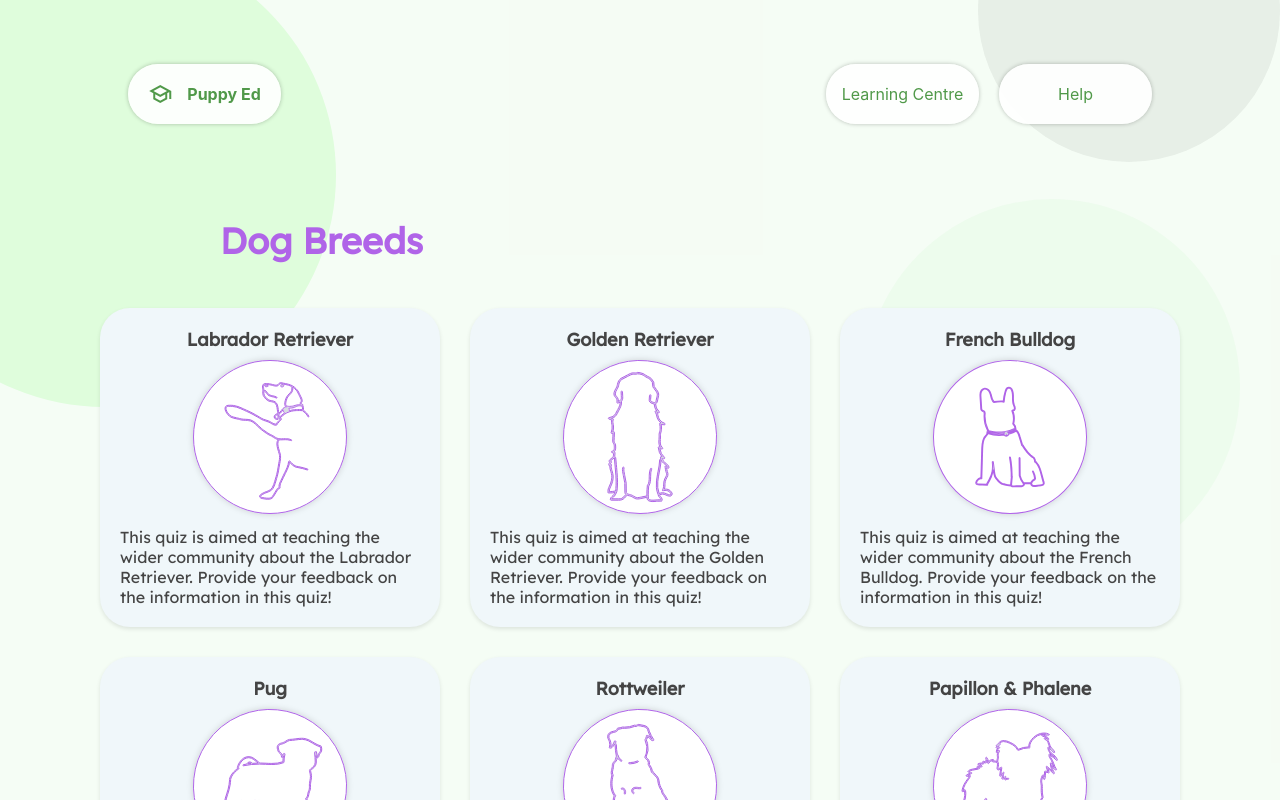
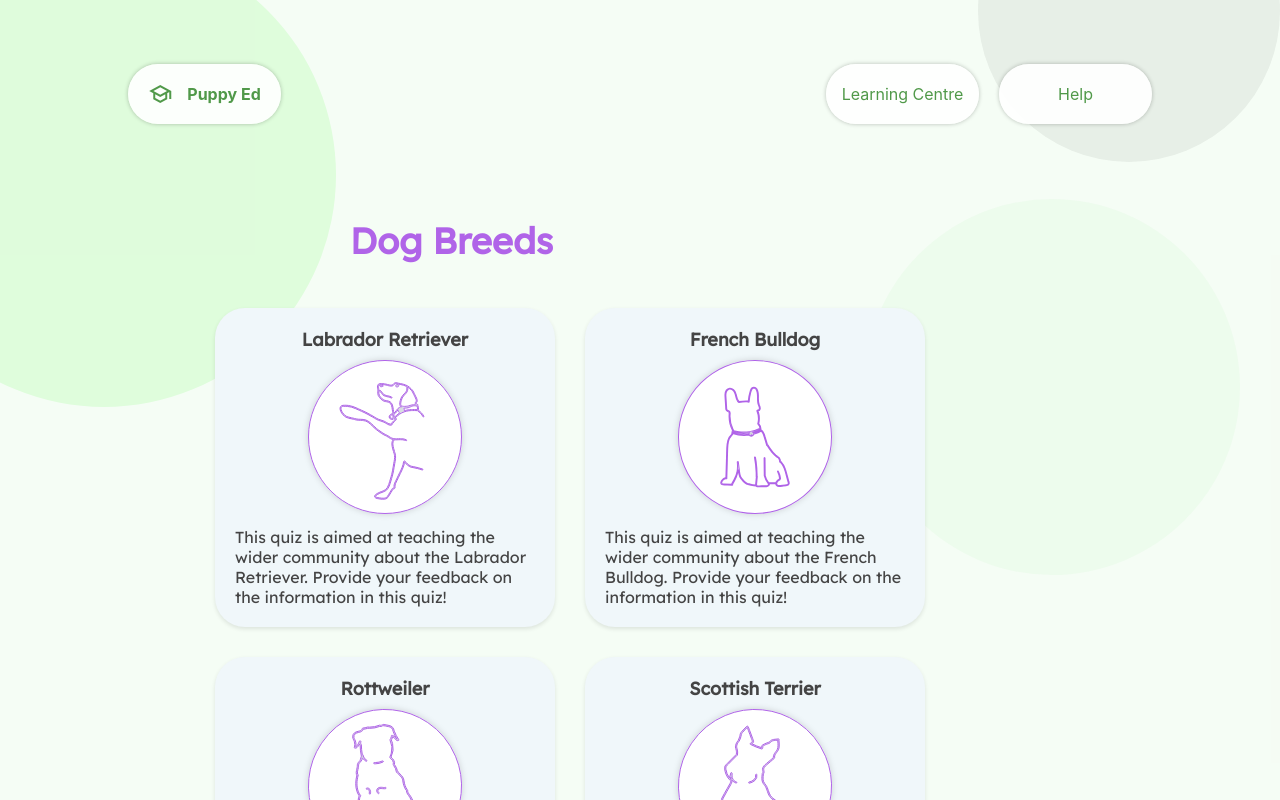
Before and after one commit to dylman123/puppy-ed, a React (Create React App) app: page /learning-centre in a window 1280 px wide. Shown: the top 800 px of the page. Built offline with nearby package versions, Linux system fonts and the light colour scheme.

Commit message:
reduced scope of modules and fixed margins

```diff
--- a/src/assets/learner-modules/modules.js
+++ b/src/assets/learner-modules/modules.js
@@ -25,21 +25,21 @@ export const modules = [
       description: "So you think it’s the right time for a pup? Let’s get the house in order, set aside time for training and manage your expectations in this module.",
       slug: "am-i-ready-for-a-pup",
       imageFile: image001,
-      category: "getting-started",
+    //   category: "getting-started",
     },
     {
       title: "Why buy from an ANKC breeder?",
       description: "ANKC registered breeders breed to improve the breed, maintaining quality and ethical breeding practises. Learn about the key benefits of buying from an ANKC registered breeder.",
       slug: "why-buy-from-an-ankc-breeder",
       imageFile: image003,
-      category: "getting-started",
+    //   category: "getting-started",
     },
     {
       title: "Getting in touch with breeders",
       description: "Our breeders are loving people with big hearts who are looking to place their pups in a caring and loving environment. Learn about their roles and responsibilities.",
       slug: "getting-in-touch-with-breeders",
       imageFile: image002,
-      category: "getting-started",
+    //   category: "getting-started",
     },
     {
       title: "Health",
@@ -60,7 +60,7 @@ export const modules = [
       description: "Time to stretch the legs and go to the park. Learn about some of the Do’s and Dont’s when it comes to exercising your pup.",
       slug: "exercise",
       imageFile: image006,
-      category: "basics",
+    //   category: "basics",
     },
     {
       title: "Labrador Retriever",
@@ -76,14 +76,15 @@ export const modules = [
           "exercise": "The exercise of the Labrador Retriever.",
           "training": "The training of the Labrador Retriever.",
           "grooming": "The grooming of the Labrador Retriever.",
-      }
+      },
+      quizUrl: "",
     },
     {
       title: "Golden Retriever",
       slug: "golden-retriever",
       description: "This quiz is aimed at teaching the wider community about the Golden Retriever. Provide your feedback on the information in this quiz!",
       imageFile: image014,
-      category: "dog-breeds",
+      // category: "dog-breeds",
     },
     {
       title: "French Bulldog",
@@ -97,7 +98,7 @@ export const modules = [
       slug: "pug",
       description: "This quiz is aimed at teaching the wider community about the Pug. Provide your feedback on the information in this quiz!",
       imageFile: image009,
-      category: "dog-breeds",
+    //   category: "dog-breeds",
     },
     {
       title: "Rottweiler",
@@ -117,35 +118,35 @@ export const modules = [
       slug: "papillon",
       description: "This quiz is aimed at teaching the wider community about the Papillon & Phalene. Provide your feedback on the information in this quiz!",
       imageFile: image010,
-      category: "dog-breeds",
+    //   category: "dog-breeds",
     },
     {
       title: "Boxer",
       slug: "boxer",
       description: "This quiz is aimed at teaching the wider community about the Boxer. Provide your feedback on the information in this quiz!",
       imageFile: image011,
-      category: "dog-breeds",
+    //   category: "dog-breeds",
     },
     {
       title: "Whippet",
       slug: "whippet",
       description: "This quiz is aimed at teaching the wider community about the Whippet. Provide your feedback on the information in this quiz!",
       imageFile: image012,
-      category: "dog-breeds",
+    //   category: "dog-breeds",
     },
     {
       title: "Bichon Frise",
       slug: "bichon-frise",
       description: "This quiz is aimed at teaching the wider community about the Bichon Frise. Provide your feedback on the information in this quiz!",
       imageFile: image013,
-      category: "dog-breeds",
+    //   category: "dog-breeds",
     },
     {
       title: "Cocker Spaniel",
       slug: "cocker-spaniel",
       description: "This quiz is aimed at teaching the wider community about the Cocker Spaniel. Provide your feedback on the information in this quiz!",
       imageFile: image015,
-      category: "dog-breeds",
+    //   category: "dog-breeds",
     },
     {
       title: "Scottish Terrier",
@@ -159,6 +160,6 @@ export const modules = [
       slug: "dachshund",
       description: "This quiz is aimed at teaching the wider community about the Dachshund. Provide your feedback on the information in this quiz!",
       imageFile: image018,
-      category: "dog-breeds",
+    //   category: "dog-breeds",
     },
 ];
--- a/src/containers/LearnerModulePage/LearnerModulePage.js
+++ b/src/containers/LearnerModulePage/LearnerModulePage.js
@@ -59,6 +59,7 @@ export default function LearnerModulePage() {
             <img className='moduleIcon' src={currentModule.imageFile} alt={currentModule.title}/>
             <p className='moduleDescription'>{currentModule.description}</p>
             { quizSections }
+
         </div>
     );
 }
--- a/src/containers/LearningCentrePage/LearningCentrePage.css
+++ b/src/containers/LearningCentrePage/LearningCentrePage.css
@@ -3,16 +3,21 @@
 }
 @media screen and (min-width: 768px) {
     .learningCentrePage {
-        margin: 0 70px;
+        margin: 0 150px;
+    }
+}
+@media screen and (min-width: 1200px) {
+    .learningCentrePage {
+        margin: 0 200px;
     }
 }
 
 
 .moduleCards {
-    margin: 0 0 60px 0;
+    margin: 0 auto 60px auto;
     display: flex;
     flex-direction: column;
-    justify-content: center;
+    justify-content: flex-start;
 }
 @media screen and (min-width: 768px) {
     .moduleCards {
```
